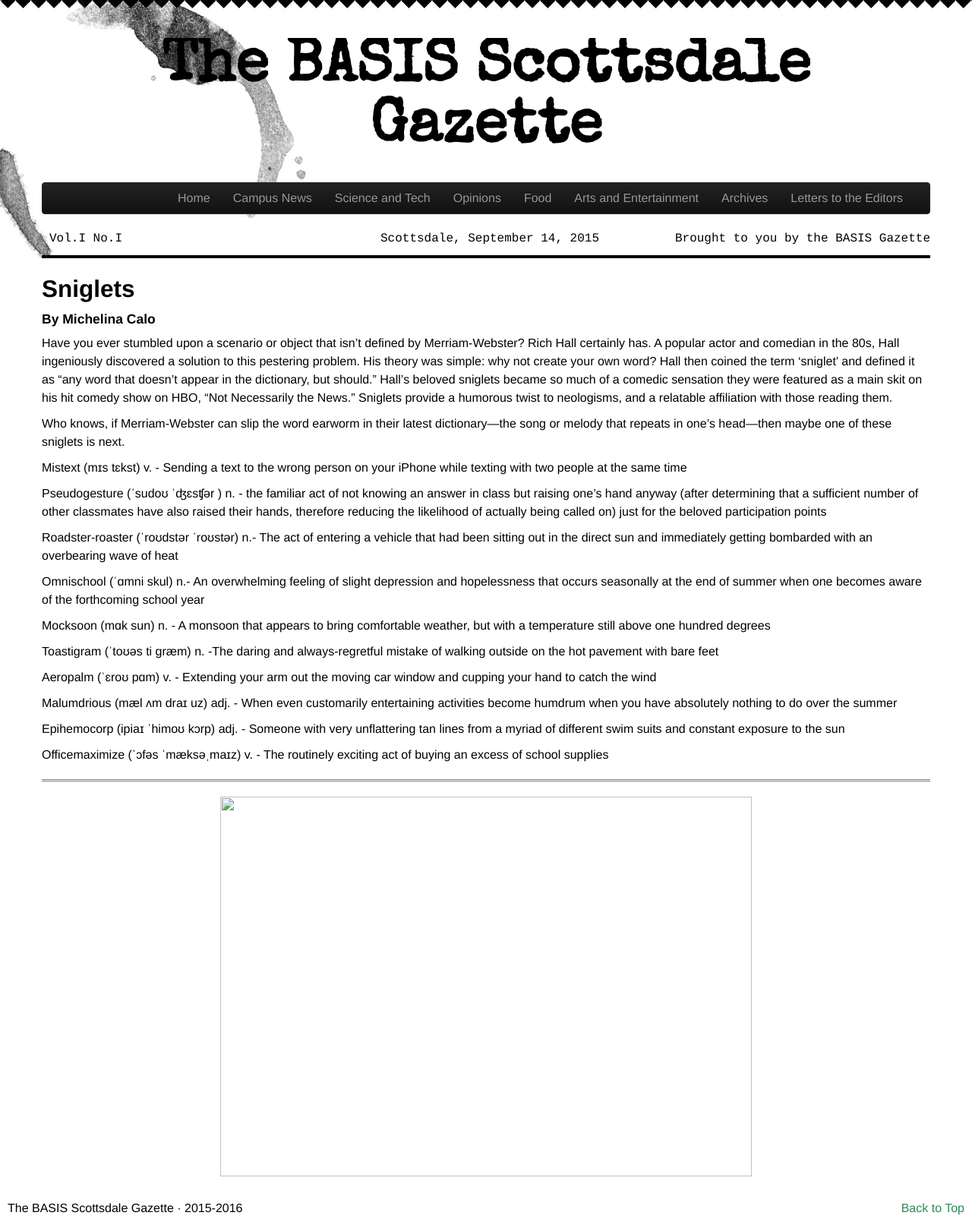
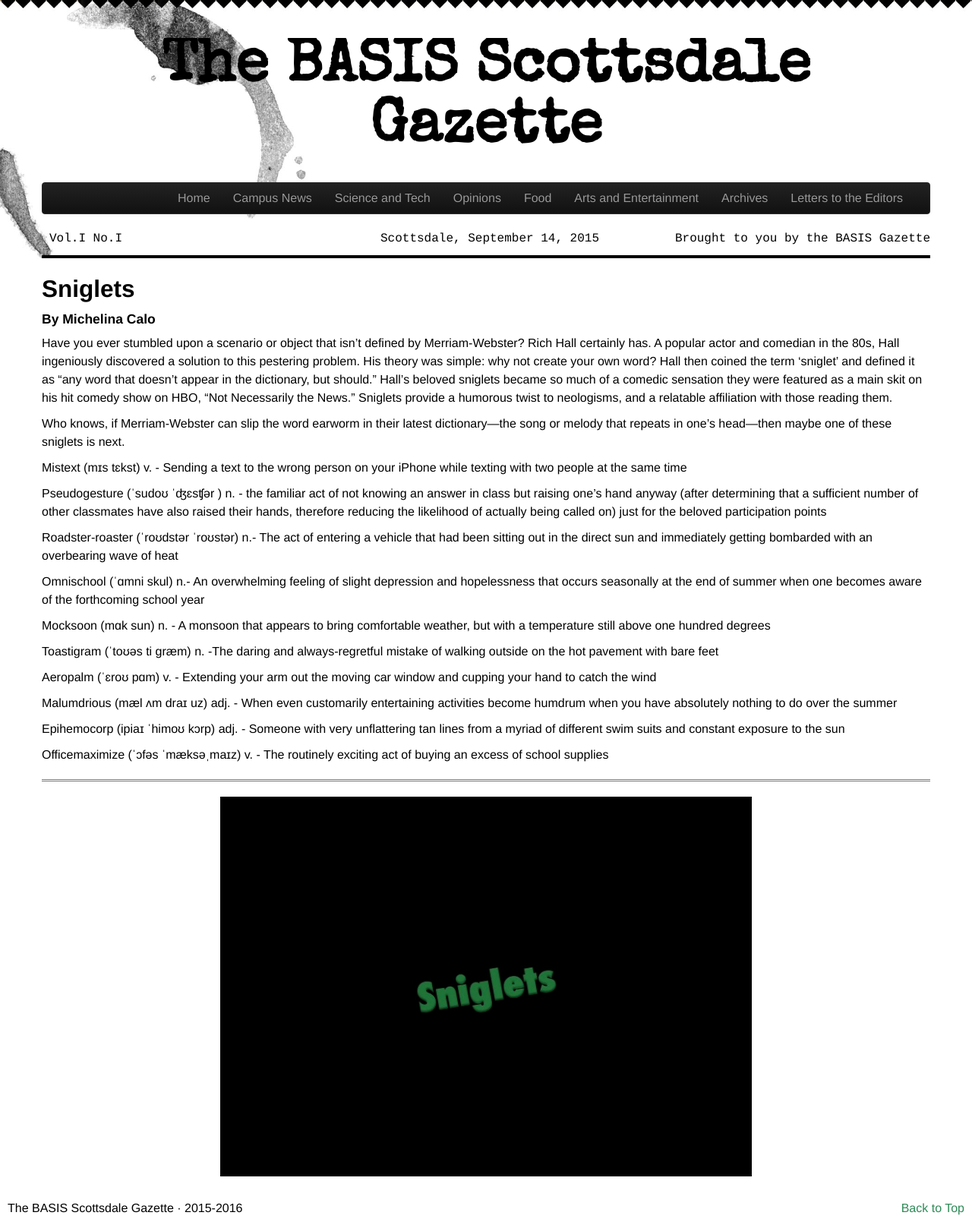
Before and after one commit to Awake99/Awake99.github.io, a Jekyll site: the page built from artent/_posts/2014-11-06-sniglets.md, in a window 1280 px wide. Shown: the whole page at 76% size. Built offline with Jekyll 4.4.1, drawn with Linux system fonts in a browser that asks for light colours; nearby versions of some CDN libraries.

Commit message:
Image Adjustments

```diff
--- a/artent/_posts/2014-11-06-sniglets.md
+++ b/artent/_posts/2014-11-06-sniglets.md
@@ -1,5 +1,6 @@
 ---
 layout: article
+image: /img/sniglets.jpg
 title: Sniglets
 excerpt: "Have you ever stumbled upon a scenario or object that isn’t defined by Merriam-Webster? Rich Hall certainly has. A popular actor and comedian in the 80s, Hall ingeniously discovered a solution to this pestering problem."
 ---
```
Also changed, not shown: artent/_posts/2014-11-06-books.md (+1 -0 lines), img/books.jpg (added), img/sniglets.jpg (added).
